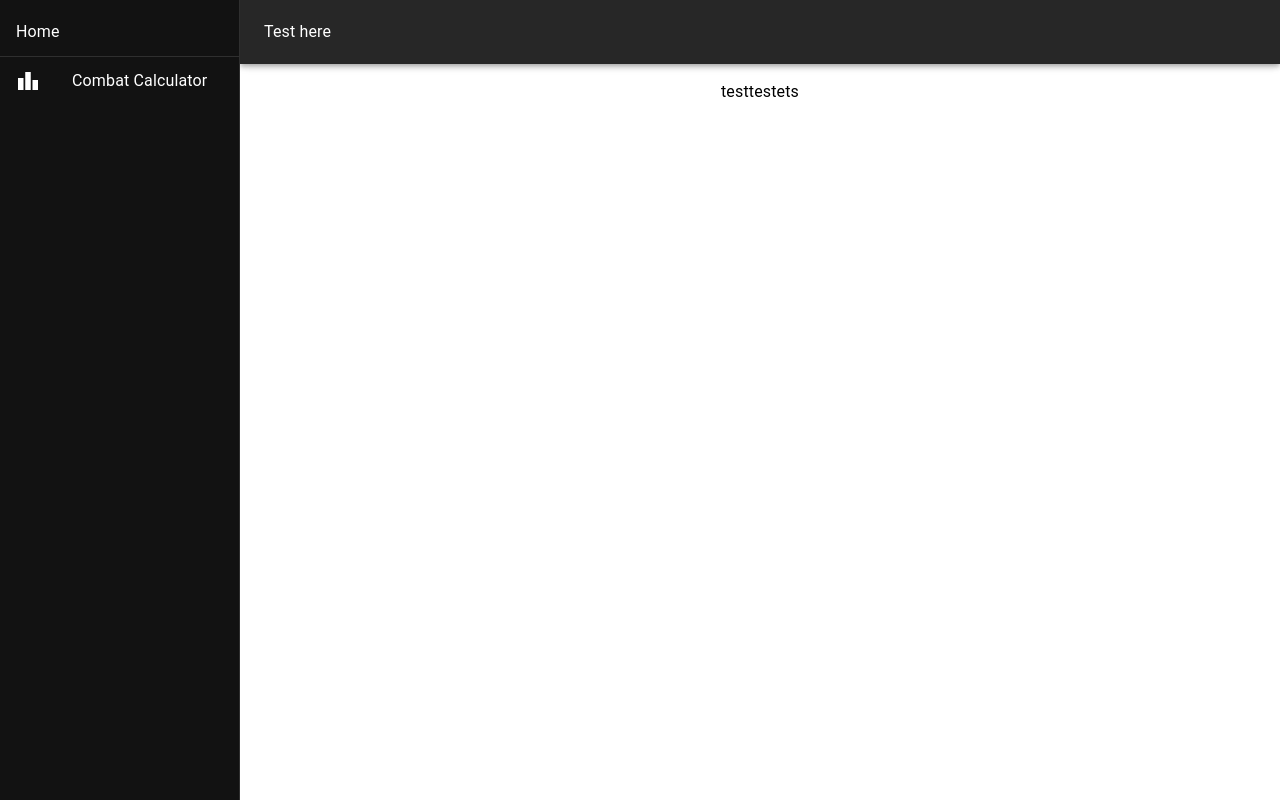
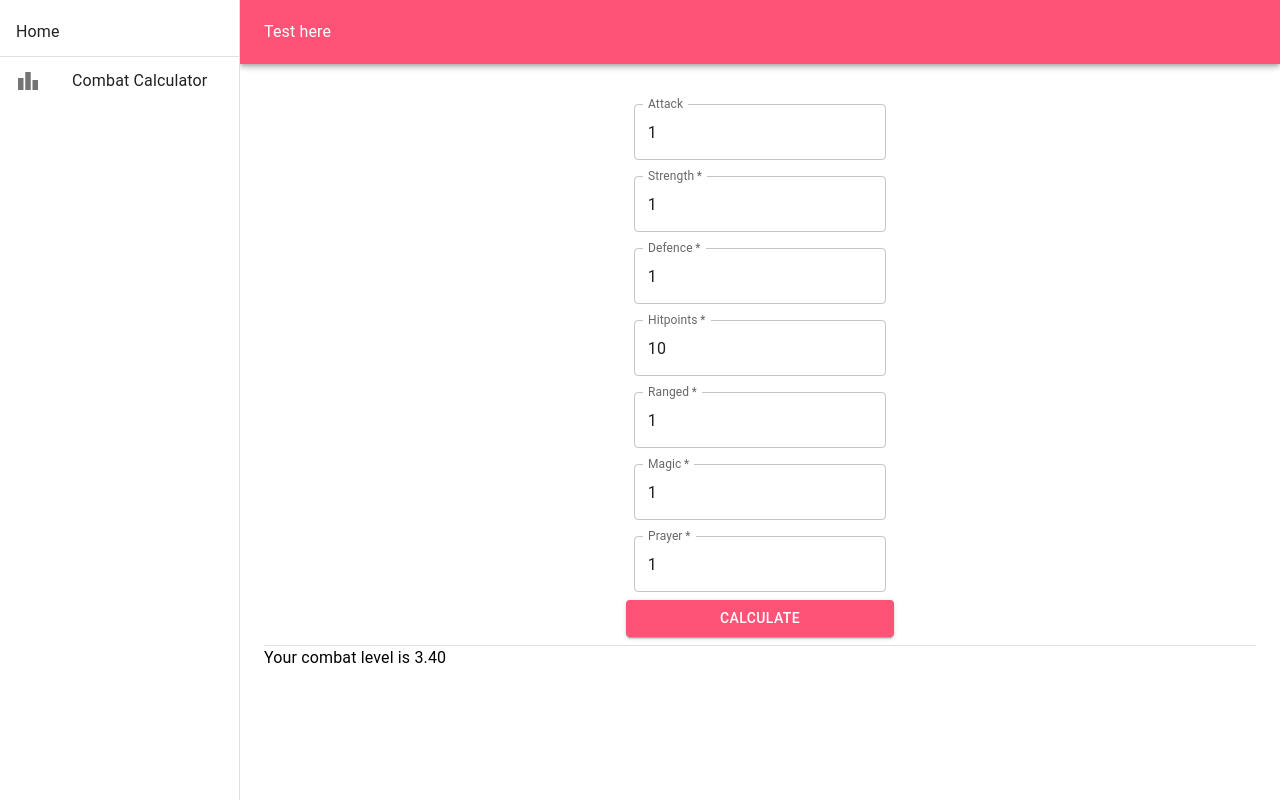
Before and after one commit to J-Haynes/osrs-tools, a React (Create React App) app: page / in a window 1280 px wide. Built offline with nearby package versions, Linux system fonts and the light colour scheme.

Commit message:
compltes form and changing form now updates the state of stats variable

```diff
--- a/src/components/Combat-Calc.tsx
+++ b/src/components/Combat-Calc.tsx
@@ -1,11 +1,105 @@
 import React from 'react'
+import { useState, ChangeEvent } from 'react'
 
-import { Box, Typography } from '@mui/material'
+import { Box, TextField, Typography, Divider, Button } from '@mui/material'
+import FormControl from '@mui/material/FormControl'
+
+import combat_level from '../combatLevel'
 
 export default function Combatlevel() {
+  let combat_level = '3.40'
+
+  let [stats, setStats] = useState({
+    Attack: 1,
+    Strength: 1,
+    Defence: 1,
+    Hitpoints: 10,
+    Ranged: 1,
+    Magic: 1,
+    Prayer: 1,
+  })
+
+  const changeHandler = (e: ChangeEvent<HTMLInputElement>) => {
+    setStats({ ...stats, [e.target.id]: e.target.value })
+    console.log(stats)
+  }
+
   return (
-    <Box display={'flex'} justifyContent={'center'}>
-      <Typography>testtestets</Typography>
+    <Box>
+      <Box
+        component="form"
+        sx={{
+          '& .MuiTextField-root': { m: 1, width: '25ch' },
+        }}
+        display={'flex'}
+        justifyContent={'center'}
+        noValidate
+        autoComplete="off"
+      >
+        <FormControl
+          onChange={changeHandler}
+          variant="outlined"
+          margin="normal"
+        >
+          <TextField
+            id="Attack"
+            label="Attack"
+            type="number"
+            defaultValue={1}
+          />
+          <TextField
+            id="Strength"
+            label="Strength"
+            type="number"
+            defaultValue={1}
+            required
+          />
+          <TextField
+            id="Defence"
+            label="Defence"
+            type="number"
+            defaultValue={1}
+            required
+          />
+          <TextField
+            id="Hitpoints"
+            label="Hitpoints"
+            type="number"
+            defaultValue={10}
+            required
+          />
+          <TextField
+            id="Ranged"
+            label="Ranged"
+            type="number"
+            defaultValue={1}
+            required
+          />
+          <TextField
+            id="Magic"
+            label="Magic"
+            type="number"
+            defaultValue={1}
+            required
+          />
+          <TextField
+            id="Prayer"
+            label="Prayer"
+            type="number"
+            defaultValue={1}
+            required
+          />
+          <Button variant={'contained'}>Calculate</Button>
+        </FormControl>
+      </Box>
+      <Divider />
+      <Box>
+        <Typography
+          text-align={'center'}
+        >{`Your combat level is ${combat_level}`}</Typography>
+      </Box>
     </Box>
   )
 }
+
+// ['attack', 'strength', 'defence', 'ranged', 'prayer', 'magic']
--- a/src/themeSettings.tsx
+++ b/src/themeSettings.tsx
@@ -2,7 +2,7 @@ import { ThemeOptions } from '@mui/material'
 
 export const themeOptions: ThemeOptions = {
   palette: {
-    mode: 'dark',
+    mode: 'light',
     primary: {
       main: '#ff5277',
     },
```
Also changed, not shown: src/combatLevel.ts (+9 -1 lines).
